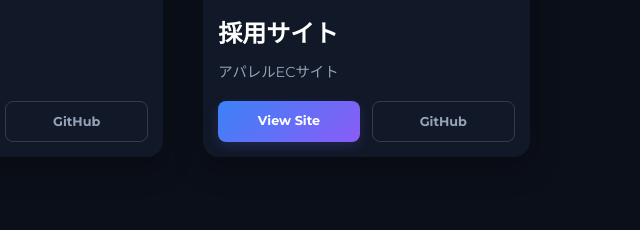
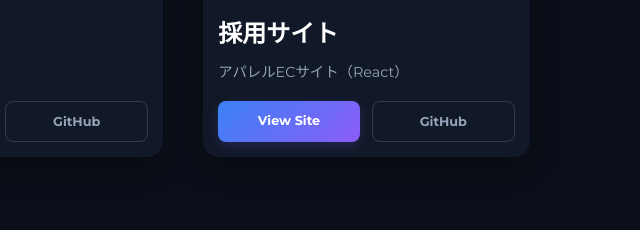
Before and after one commit to gangtianlimeng6-cpu/Portforio, a plain HTML site: page index.html in a window 1280 px wide. Shown: the part 2325-2555 px from the top of the page, 640-1280 px from the left. Drawn offline with Linux system fonts and the light colour scheme.

Commit message:
Add files via upload

```diff
--- a/index.html
+++ b/index.html
@@ -139,7 +139,7 @@
 
                         <div class="works-info">
                         <h3>採用サイト</h3>
-                        <p>アパレルECサイト</p>
+                        <p>アパレルECサイト（React）</p>
 
                         <div class="works-links">
                              <a href="https://gangtianlimeng6-cpu.github.io/apparel/" class="btn-site">View Site</a>
```
